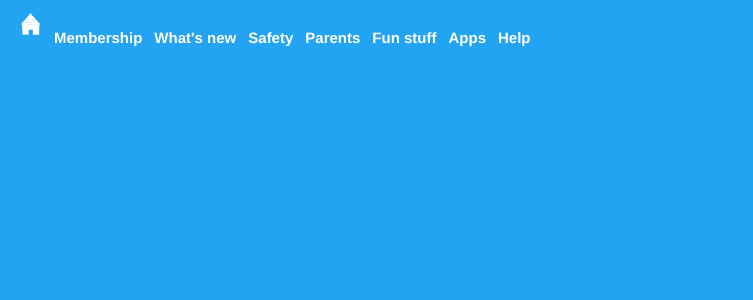
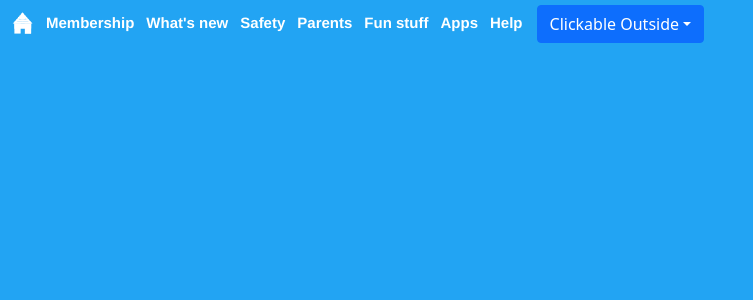
Before and after one commit to rsmith1220/proyecto1-web, a React app: page / in a window 1280 px wide. Shown: the top 300 px of the page, without its empty margins (0-753 px from the left). Built offline with nearby package versions, Linux system fonts and the light colour scheme.

Commit message:
Dropdown menu

```diff
--- a/package.json
+++ b/package.json
@@ -12,7 +12,9 @@
   "license": "ISC",
   "dependencies": {
     "babel-plugin-macros": "^3.1.0",
+    "bootstrap": "^5.1.3",
     "react": "^18.1.0",
+    "react-bootstrap": "^2.4.0",
     "react-dom": "^18.1.0"
   },
   "devDependencies": {
@@ -22,6 +24,8 @@
     "babel-loader": "^8.2.5",
     "file-loader": "^6.2.0",
     "html-webpack-plugin": "^5.5.0",
+    "postcss": "^8.4.14",
+    "postcss-loader": "^7.0.0",
     "sass": "^1.52.1",
     "sass-loader": "^13.0.0",
     "webpack": "^5.72.1",
--- a/src/index.jsx
+++ b/src/index.jsx
@@ -2,6 +2,11 @@ import React from 'react';
 import ReactDOM from 'react-dom';
 import './index.scss'
 import casa from '../src/House.svg'
+
+
+import Dropdown from 'react-bootstrap/Dropdown'
+import 'bootstrap/dist/css/bootstrap.min.css';
+
 
 
 function App(){
@@ -17,6 +22,26 @@ function App(){
         <button className='botoncito'>Fun stuff</button>
         <button className='botoncito'>Apps</button>
         <button className='botoncito'>Help</button>
+
+        <Dropdown className="d-inline mx-2" autoClose="inside">
+    <Dropdown.Toggle id="dropdown-autoclose-inside">
+      Clickable Outside
+    </Dropdown.Toggle>
+
+    <Dropdown.Menu>
+      <Dropdown.Item href="#">Menu Item</Dropdown.Item>
+      <Dropdown.Item href="#">Menu Item</Dropdown.Item>
+      <Dropdown.Item href="#">Menu Item</Dropdown.Item>
+    </Dropdown.Menu>
+  </Dropdown>
+
+
+
+
+
+
+
+
       </header>
 
 
--- a/src/index.scss
+++ b/src/index.scss
@@ -1,8 +1,11 @@
-.App{
+
+
+.todo{
     background-color: #22A4F3;
     // margin-left: 20px;
 }
 header{
+
     margin: 5px;
 }
 .botoncito{
@@ -18,11 +21,11 @@ header{
 .botoncito:hover{
     background-color: #22A4F3;
     color: goldenrod;
-    border-bottom: goldenrod;
+    text-decoration: underline;
     font-family: 'proxima_nova_bold',Helvetica,Arial,sans-serif;
     font-weight: 600;
     cursor: pointer;
 }
-img{
-    align-self: center;
+.dropdown{
+    background-attachment: #2291f3;
 }
--- a/webpack.config.js
+++ b/webpack.config.js
@@ -15,8 +15,10 @@ module.exports = {
           loader: "babel-loader",
           options: {
             presets: ['@babel/preset-env', '@babel/preset-react']
-          }
-        }
+          }}
+      },{
+        test: /\.css$/i,
+        use: ["style-loader", "css-loader"],
       },
       {
         test: /\.s[ac]ss$/i,
```
Also changed, not shown: 5 other files (tests, documents, lock files or other folders).
